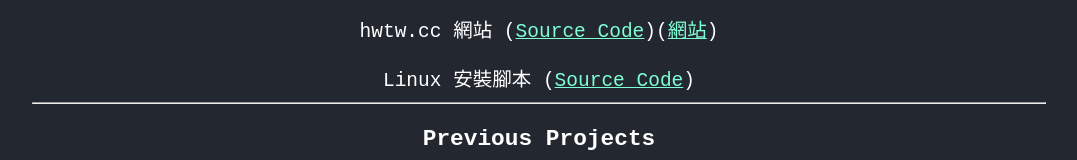
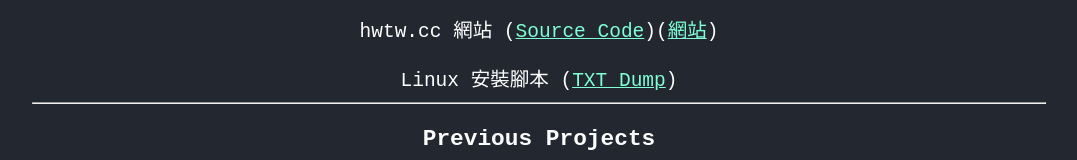
Before and after one commit to hpware/hpware-vue-v3-public, a Vue app: page /Projects in a window 1280 px wide. Shown: the part 465-625 px from the top of the page, without its empty margins (101-1178 px from the left). Built offline with nearby package versions, Linux system fonts and the light colour scheme; the HTML template or start-up script is replaced by a standard one.

Commit message:
Make the entire experience better.

```diff
--- a/src/Pages/Projects.vue
+++ b/src/Pages/Projects.vue
@@ -6,7 +6,7 @@
     <p>lovemusic.asia 網站 (<a style="color:aquamarine" href="/No-source-code">Source Code</a>)(<a href="https://www.lovemusic.asia">網站</a>)</p>
     <p>AdGuard Home Block & Allow lists (<a style="color:aquamarine" href="https://github.com/hpware/adguard-block-list">Source Code</a>)(<a href="https://hpware.github.io/adguard-block-list/">網站</a>)</p>
     <p>hwtw.cc 網站 (<a style="color:aquamarine" href="/No-source-code">Source Code</a>)(<a href="https://3002.hwtw.cc">網站</a>)</p>
-    <p>Linux 安裝腳本 (<a style="color:aquamarine" href="https://github.com/hpware/linux-install-scripts">Source Code</a>)</p>
+    <p>Linux 安裝腳本 (<a style="color:aquamarine" href="https://old.hwtw.cc/script/linux-install.txt">TXT Dump</a>)</p>
   </section>
   <hr>
   <section id="previous">
```
